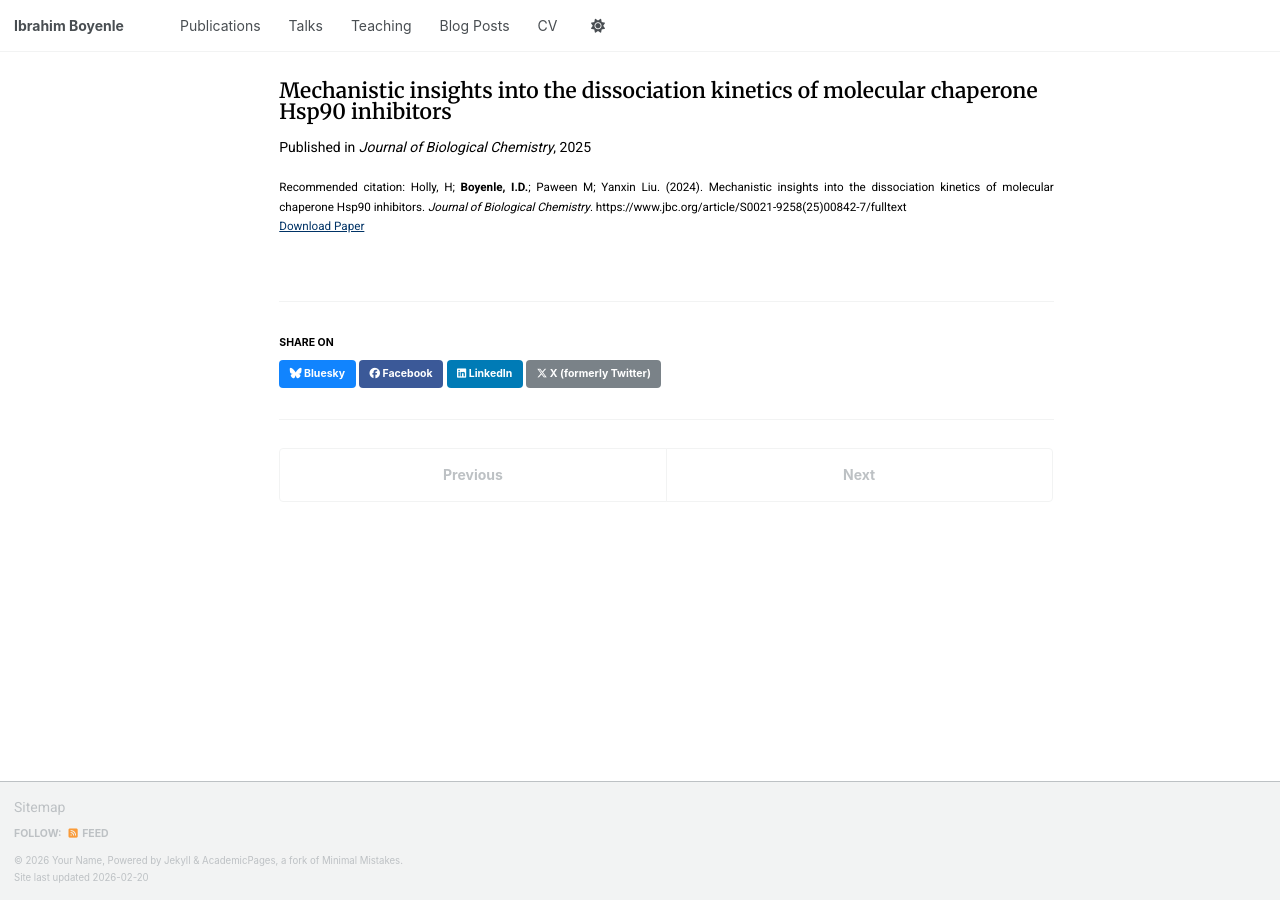
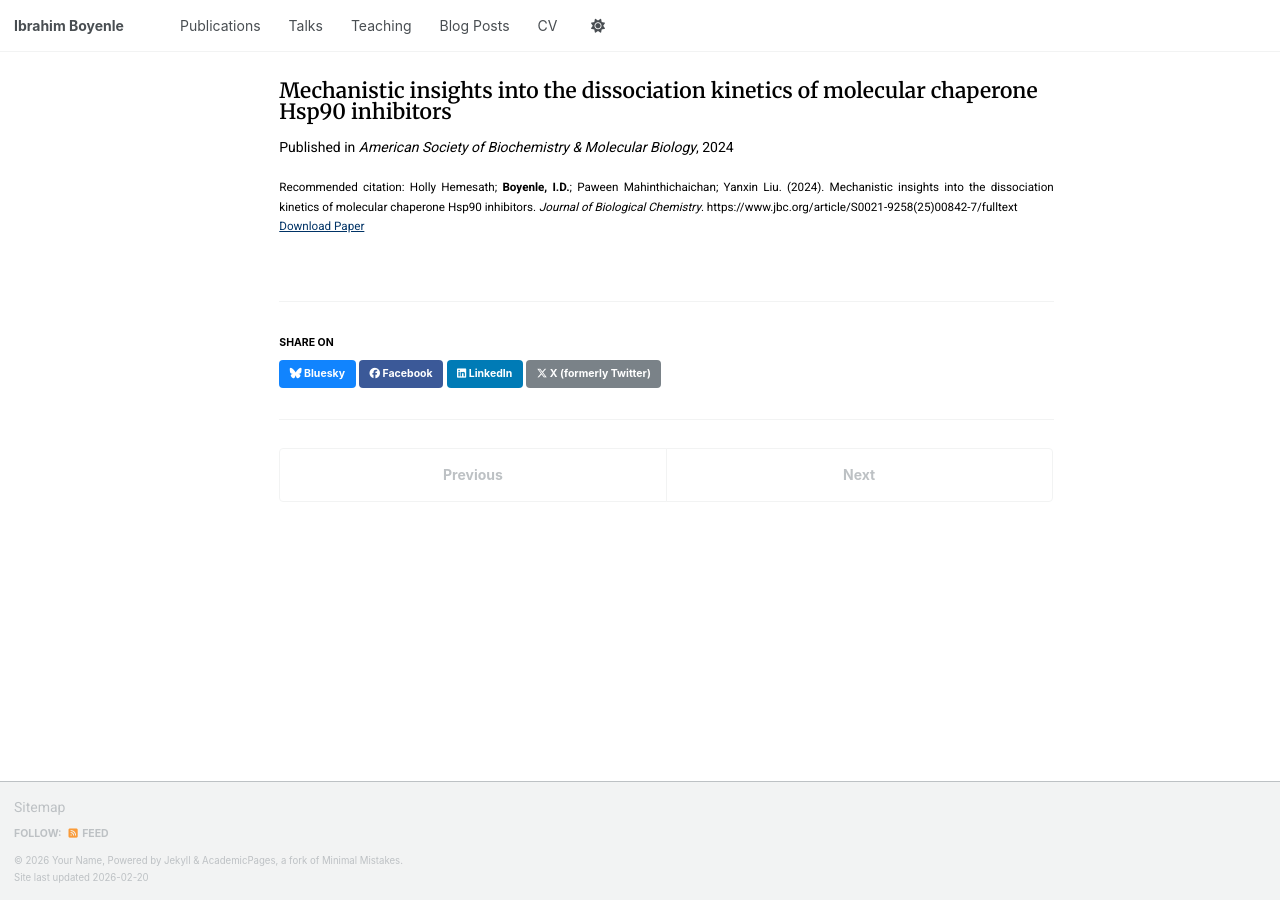
Before and after one commit to Ibrahimboyenle/Ibrahimboyenle.github.io, a Jekyll site: the page built from _publications/2024-08-01-hsp90-dissociation-kinetics.md, in a window 1280 px wide. Built offline with Jekyll 4.4.1, drawn with Linux system fonts in a browser that asks for light colours; a script that is not in the unit is left out.

Commit message:
Update 2024-08-01-hsp90-dissociation-kinetics.md

```diff
--- a/_publications/2024-08-01-hsp90-dissociation-kinetics.md
+++ b/_publications/2024-08-01-hsp90-dissociation-kinetics.md
@@ -3,9 +3,9 @@ title: "Mechanistic insights into the dissociation kinetics of molecular chapero
 collection: publications
 category: conferences
 permalink: /publication/2024-08-01-hsp90-dissociation-kinetics
-date: 2025-May-01
-year: 2025
-venue: "Journal of Biological Chemistry"
+date: 2024-May-01
+year: 2024
+venue: "American Society of Biochemistry & Molecular Biology"
 paperurl: "https://www.researchgate.net/publication/392661475_Mechanistic_insights_into_the_dissociation_kinetics_of_molecular_chaperone_Hsp90_inhibitors"
-citation: "Holly, H; <b>Boyenle, I.D.</b>; Paween M; Yanxin Liu. (2024). Mechanistic insights into the dissociation kinetics of molecular chaperone Hsp90 inhibitors. <i>Journal of Biological Chemistry</i>. https://www.jbc.org/article/S0021-9258(25)00842-7/fulltext"
+citation: "Holly Hemesath; <b>Boyenle, I.D.</b>; Paween Mahinthichaichan; Yanxin Liu. (2024). Mechanistic insights into the dissociation kinetics of molecular chaperone Hsp90 inhibitors. <i>Journal of Biological Chemistry</i>. https://www.jbc.org/article/S0021-9258(25)00842-7/fulltext"
 ---
```
